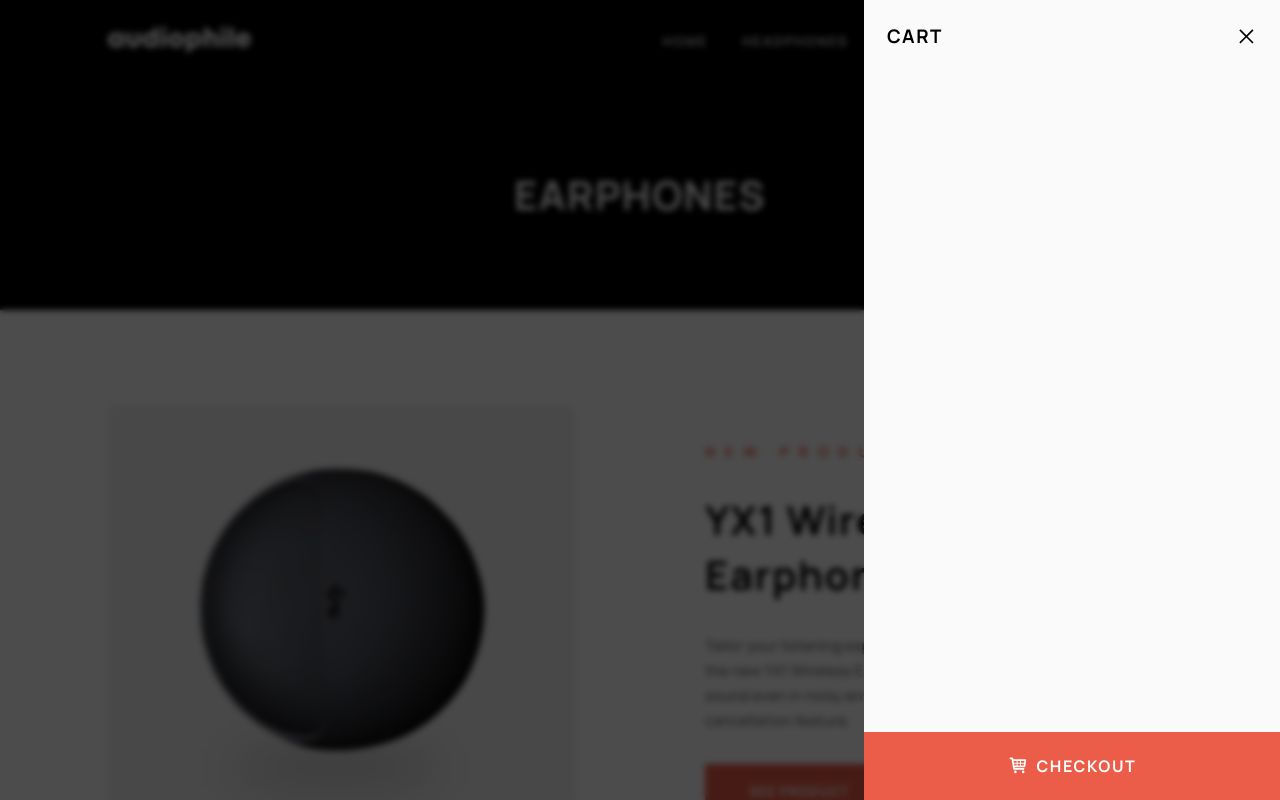
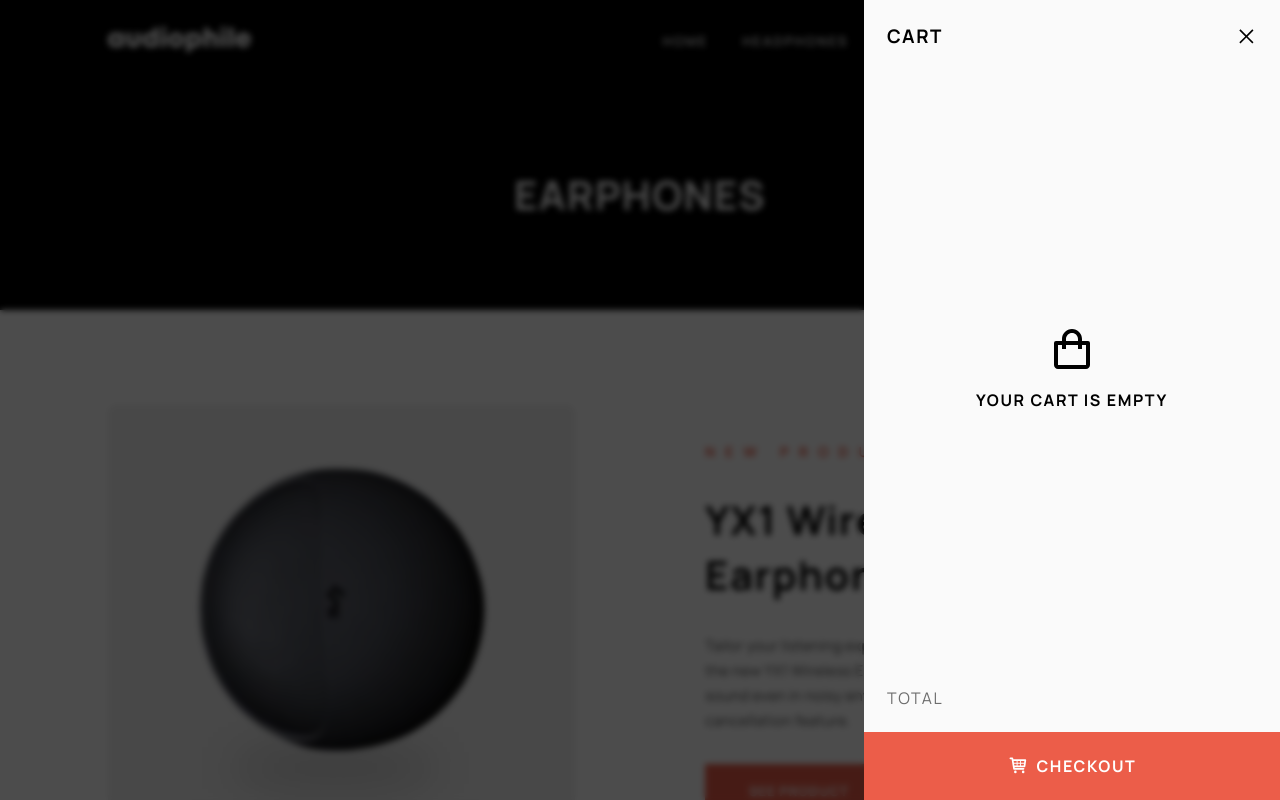
Before and after one commit to Yazdun/next-ts-audiophile, a Next.js app: page /category/earphones in a window 1280 px wide. Both pictures are taken after a click on the button 1148 px from the left and 39 px from the top of the page. Shown: the top 800 px of the page. Built offline with nearby package versions, Linux system fonts and the light colour scheme.

Commit message:
general : made progress

```diff
--- a/components/cart_item/index.tsx
+++ b/components/cart_item/index.tsx
@@ -5,6 +5,8 @@ import React from 'react'
 import css from './styles.module.css'
 import { Quantity } from '@components/index'
 import { motion } from 'framer-motion'
+import NumberFormat from 'react-number-format'
+import Link from 'next/link'
 
 interface IProps {
   item: ICartItem
@@ -29,8 +31,17 @@ export const CartItem: React.FC<IProps> = ({ item }) => {
             />
           </div>
           <div className={css.text}>
-            <p className={css.name}>{product.shortName}</p>
-            <p className={css.price}>{product.price}</p>
+            <Link href={product.slug}>
+              <a className={css.name}>{product.shortName}</a>
+            </Link>
+            <p className={css.price}>
+              <NumberFormat
+                value={product.price}
+                displayType={'text'}
+                thousandSeparator={true}
+                prefix={'$ '}
+              />
+            </p>
           </div>
         </div>
         <Quantity product={product} transparent maxwidth={100} />
--- a/components/cart_item/styles.module.css
+++ b/components/cart_item/styles.module.css
@@ -18,6 +18,7 @@
 
 .name {
   font-weight: 900;
+  transition: 0.3s color;
 }
 
 .price {
@@ -30,3 +31,7 @@
   align-items: center;
   gap: 1rem;
 }
+
+.name:hover {
+  color: var(--clr-primary-1);
+}
--- /dev/null
+++ b/components/checkout/framer.ts
@@ -0,0 +1,6 @@
+export const framer_money = {
+  initial: { opacity: 0, y: '100%' },
+  animate: { opacity: 1, y: 0 },
+  exit: { opacity: 0, y: '100%' },
+  transition: { duration: 0.3 },
+}
--- /dev/null
+++ b/components/checkout/index.tsx
@@ -0,0 +1,56 @@
+import React from 'react'
+import css from './styles.module.css'
+import Link from 'next/link'
+import { TiShoppingCart } from 'react-icons/ti'
+import { useCart } from '@context/index'
+import { ICartItem } from '@models/cart'
+import { products } from '@data/index'
+import { AnimatePresence, motion } from 'framer-motion'
+import NumberFormat from 'react-number-format'
+import { framer_money } from './framer'
+
+export const Checkout = () => {
+  const { cart } = useCart()
+
+  const prices = cart?.map((cartItem: ICartItem) => {
+    const { id, quantity } = cartItem
+    const product: any = products.find(product => product.id === id)
+    return product?.price * quantity
+  })
+
+  const price = prices?.reduce(
+    (previousValue: number, currentValue: number) =>
+      previousValue + currentValue,
+    0,
+  )
+
+  return (
+    <div className={css.checkout}>
+      <p className={css.price}>
+        <span className={css.total}>total</span>
+        <AnimatePresence exitBeforeEnter initial={false}>
+          <motion.span key={price} className={css.money} {...framer_money}>
+            <NumberFormat
+              value={price}
+              displayType={'text'}
+              thousandSeparator={true}
+              prefix={'$ '}
+            />
+          </motion.span>
+        </AnimatePresence>
+      </p>
+      <CheckoutLink />
+    </div>
+  )
+}
+
+const CheckoutLink: React.FC = () => {
+  return (
+    <Link href="/checkout">
+      <a className={css.link}>
+        <TiShoppingCart />
+        checkout
+      </a>
+    </Link>
+  )
+}
--- /dev/null
+++ b/components/checkout/styles.module.css
@@ -0,0 +1,32 @@
+.link {
+  background-color: var(--clr-primary-1);
+  display: flex;
+  justify-content: center;
+  gap: 0.5rem;
+  padding: var(--p1);
+  text-transform: uppercase;
+  font-weight: bold;
+  color: white;
+  letter-spacing: 0.1rem;
+}
+
+.link svg {
+  font-size: 1.3rem;
+}
+
+.price {
+  display: flex;
+  justify-content: space-between;
+  padding: var(--p1);
+}
+
+.total {
+  text-transform: uppercase;
+  letter-spacing: 0.1rem;
+  color: var(--clr-light-4);
+}
+
+.money {
+  font-weight: 900;
+  letter-spacing: 0.1rem;
+}
--- a/components/index.ts
+++ b/components/index.ts
@@ -28,3 +28,4 @@ export { Suggestion } from '@components/suggestion'
 export { Count } from '@components/count'
 export { Sidebar } from '@components/sidebar'
 export { CartItem } from '@components/cart_item'
+export { Checkout } from '@components/checkout'
--- a/components/sidebar/index.tsx
+++ b/components/sidebar/index.tsx
@@ -5,11 +5,9 @@ import { AnimatePresence, motion } from 'framer-motion'
 import { framer_background, framer_sidebar } from './framer'
 import { useOnClickOutside } from 'usehooks-ts'
 import { VscChromeClose } from 'react-icons/vsc'
-import { TiShoppingCart } from 'react-icons/ti'
-import Link from 'next/link'
 import { useCart } from '@context/index'
 import { ICartItem } from '@models/cart'
-import { CartItem } from '..'
+import { CartItem, Checkout } from '@components/index'
 
 interface IProps {
   fn: any
@@ -19,40 +17,54 @@ export const Sidebar: React.FC<IProps> = ({ fn }) => {
   const ref = useRef(null)
   useOnClickOutside(ref, fn)
   const { cart } = useCart()
+  const cartExists = !cart || cart.length === 0
 
   return (
     <>
-      <motion.div
-        className={css.background}
-        {...framer_background}
-      ></motion.div>
+      <BlurredBackground />
       <motion.div className={css.sidebar} {...framer_sidebar} ref={ref}>
+        <Header fn={fn} />
+        {cartExists ? <EmptyCart /> : <RenderCart />}
+        <Checkout />
+      </motion.div>
+    </>
+  )
+}
+
+const BlurredBackground: React.FC = () => {
+  return (
+    <motion.div className={css.background} {...framer_background}></motion.div>
+  )
+}
+
+const Header: React.FC<IProps> = ({ fn }) => {
+  return (
     <div className={css.header}>
       <h3>cart</h3>
       <button onClick={fn} className={css.close}>
         <VscChromeClose />
       </button>
     </div>
-        {!cart ||
-          (cart.length === 0 ? (
+  )
+}
+
+const RenderCart: React.FC = () => {
+  const { cart } = useCart()
+
+  return (
+    <motion.ul className={css.list} layout>
+      {cart.map((item: ICartItem) => (
+        <CartItem item={item} key={item.id} />
+      ))}
+    </motion.ul>
+  )
+}
+
+const EmptyCart: React.FC = () => {
+  return (
     <div className={css.empty}>
       <BiShoppingBag />
       <p>your cart is empty</p>
     </div>
-          ) : (
-            <motion.ul className={css.list} layout>
-              {cart.map((item: ICartItem) => {
-                return <CartItem item={item} key={item.id} />
-              })}
-            </motion.ul>
-          ))}
-        <Link href="/checkout">
-          <a className={css.link}>
-            <TiShoppingCart />
-            checkout
-          </a>
-        </Link>
-      </motion.div>
-    </>
   )
 }
--- a/components/sidebar/styles.module.css
+++ b/components/sidebar/styles.module.css
@@ -49,22 +49,6 @@
   display: flex;
 }
 
-.link {
-  background-color: var(--clr-primary-1);
-  display: flex;
-  justify-content: center;
-  gap: 0.5rem;
-  padding: var(--p1);
-  text-transform: uppercase;
-  font-weight: bold;
-  color: white;
-  letter-spacing: 0.1rem;
-}
-
-.link svg {
-  font-size: 1.3rem;
-}
-
 .list {
   padding: var(--p1);
   display: flex;
--- a/package.json
+++ b/package.json
@@ -19,6 +19,7 @@
     "react-dom": "18.2.0",
     "react-hook-form": "^7.33.0",
     "react-icons": "^4.4.0",
+    "react-number-format": "^4.9.3",
     "usehooks-ts": "^2.6.0"
   },
   "devDependencies": {
```
Also changed, not shown: 2 other files (tests, documents, lock files or other folders). Lines whose indentation alone changed are shown as unchanged.
